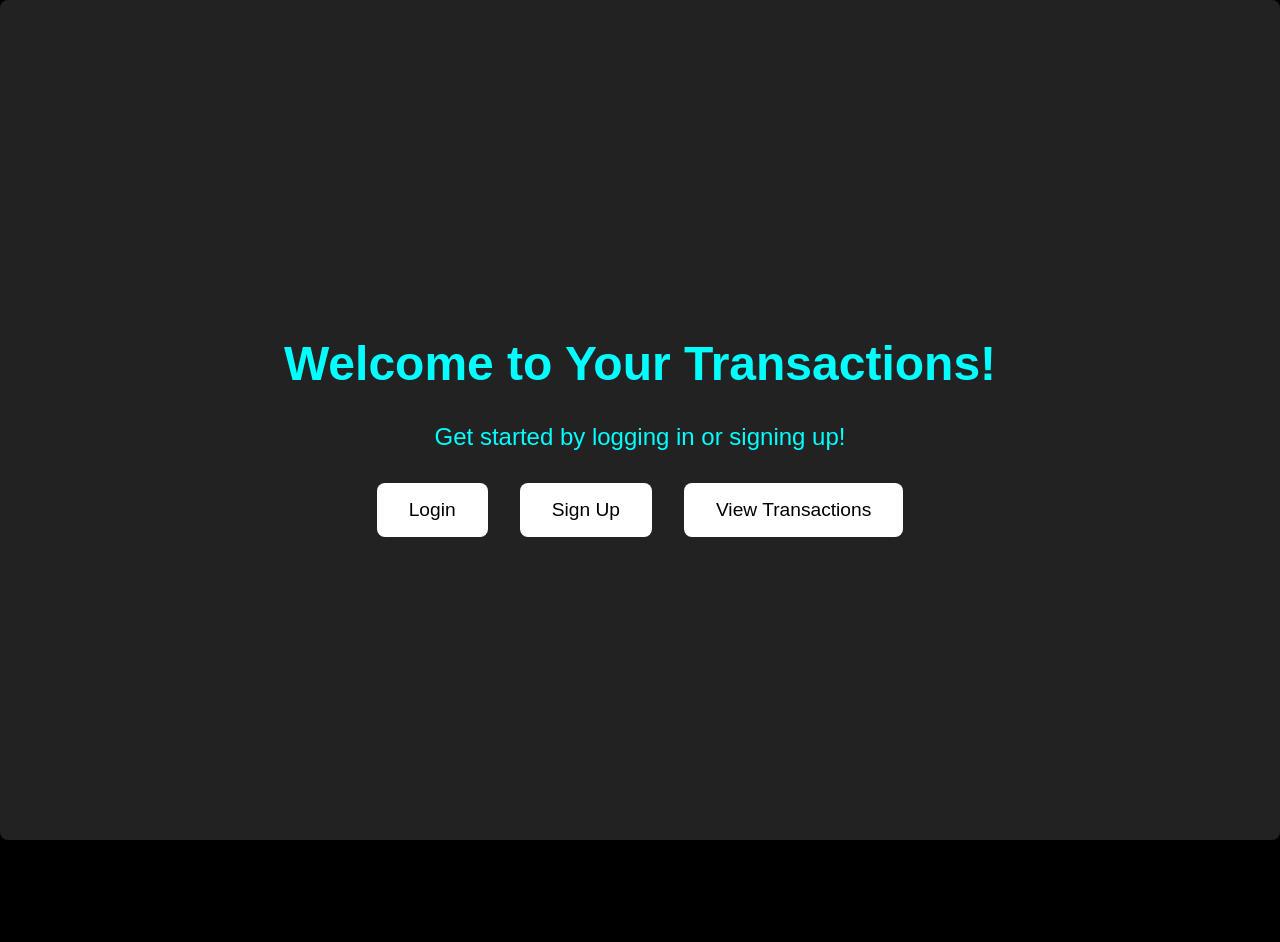
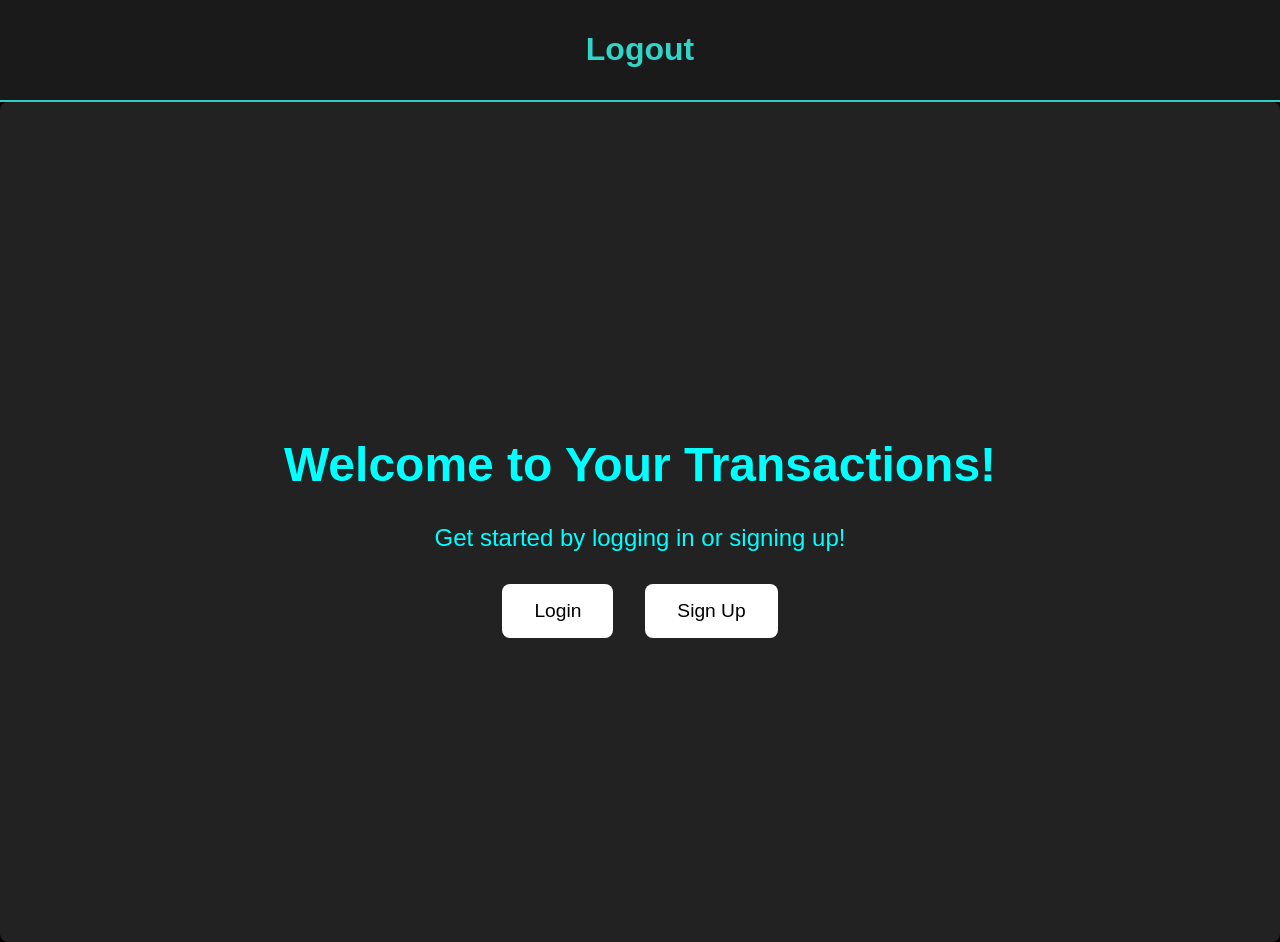
Before and after one commit to garthdp/SecureBankingWebsiteExample, a React (Create React App) app in the folder frontend/: page / in a window 1280 px wide. Before the commit the page ends 840 px from the top, so only its background shows below. Built offline with nearby package versions, Linux system fonts and the light colour scheme; sample sign-in values are in the browser's storage.

Commit message:
fixed roll login

```diff
--- a/frontend/src/App.js
+++ b/frontend/src/App.js
@@ -4,7 +4,6 @@ import Home from './pages/home'
 import Login from './pages/login'
 import Signup from './pages/signup'
 import Navbar from './components/navbar'
-import Employee from './pages/employee'
 import Unauthorized from './pages/Unauthorized'
 import ProtectedPages from './context/ProtectedPages'
 import EmployeeTransactionPage from './pages/employeeTransactionPage'
@@ -13,9 +12,7 @@ function App() {
   return (
     <div className="App">
       <BrowserRouter>
-      {window.location.pathname !== '/' && (
-          <Navbar />
-        )}
+      <Navbar/>
         <div className='pages'>
           <Routes>
             <Route path='/home' element={
@@ -23,28 +20,15 @@ function App() {
                 <Home/>
               </ProtectedPages>
             }/>
-          </Routes>
-          <Routes>
-            <Route path='/employee' element={
+            <Route path='/employeeTransactionPage' element={
               <ProtectedPages allowedRoles={['Employee']}>
-                <Employee/>
+                <EmployeeTransactionPage/>
               </ProtectedPages>
             }/>
-          </Routes>
-          <Routes>
             <Route path='/login' element={<Login/>}/>
-          </Routes>
-          <Routes>
             <Route path='/unauthorized' element={<Unauthorized/>}/>
-          </Routes>
-          <Routes>
             <Route path='/signup' element={<Signup/>}/>
-          </Routes>
-          <Routes>
             <Route path='/' element={<WelcomePage/>}/>
-          </Routes>
-          <Routes>
-            <Route path='/employeeTransactionPage' element={<EmployeeTransactionPage/>}/>
           </Routes>
         </div>
       </BrowserRouter>
--- a/frontend/src/components/navbar.js
+++ b/frontend/src/components/navbar.js
@@ -17,9 +17,16 @@ const Navbar = () => {
         <header>
             {user && (
                 <div className="container">
-                    <Link to="/home">
-                        <h1>Transactions</h1>
-                    </Link>
+                    {user.userType == "User" && (
+                        <Link to="/home">
+                            <h1>Transactions</h1>
+                        </Link>
+                    )}
+                    {user.userType == "Employee" && (
+                        <Link to="/employeeTransactionPage">
+                            <h1>Transactions</h1>
+                        </Link>
+                    )}
                     <a onClick={handleLogout}>
                         <h1>Logout</h1>
                     </a>
--- a/frontend/src/context/ProtectedPages.js
+++ b/frontend/src/context/ProtectedPages.js
@@ -9,13 +9,13 @@ import { useAuthContext } from '../hooks/useAuthContext';
 // used for user rolls sign in
 
 const ProtectedPages = ({ children, allowedRoles }) => {
-    const { user, role } = useAuthContext();
+    const { user } = useAuthContext();
 
     if (!user) {
         return <Navigate to="/login" />;
     }
 
-    if (allowedRoles && !allowedRoles.includes(role)) {
+    if (allowedRoles && !allowedRoles.includes(user.userType)) {
         return <Navigate to="/unauthorized" />;
     }
 
--- a/frontend/src/pages/welcomepage.js
+++ b/frontend/src/pages/welcomepage.js
@@ -14,9 +14,6 @@ const WelcomePage = () => {
                 <Link to="/signup">
                     <button className="glow-button">Sign Up</button>
                 </Link>
-                <Link to="/employeeTransactionPage">
-                    <button className="glow-button">View Transactions</button>
-                </Link>
             </div>
         </div>
     );
```
